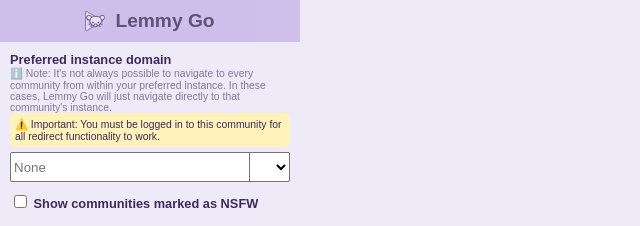
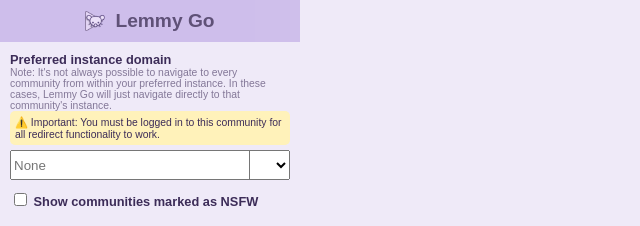
Before and after one commit to Raicuparta/lemmy-go, a website: page src/static/options.html in a window 1280 px wide. Shown: the top 226 px of the page, 0-640 px from the left. Drawn offline with Linux system fonts and the light colour scheme.

Commit message:
remove dirty I

```diff
--- a/src/static/options.html
+++ b/src/static/options.html
@@ -124,7 +124,7 @@
           Preferred instance domain
         </label>
         <label class="input-description">
-          ℹ️ Note: It's not always possible to navigate to every community from
+          Note: It's not always possible to navigate to every community from
           within your preferred instance. In these cases, Lemmy Go will just
           navigate directly to that community's instance.
         </label>
```
